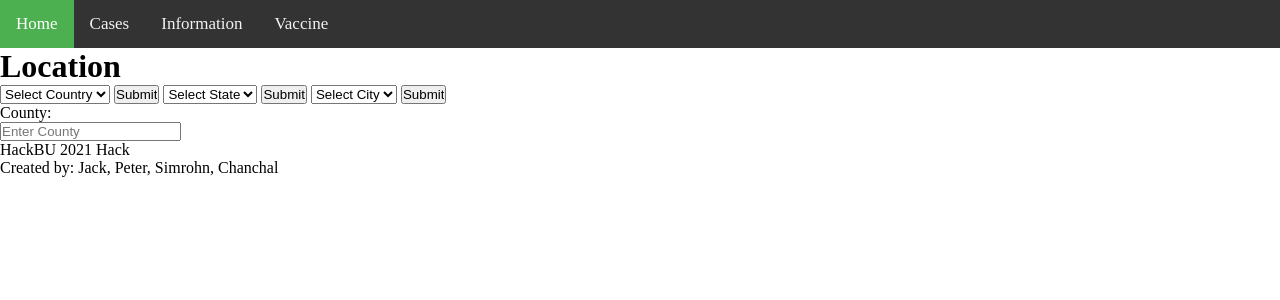
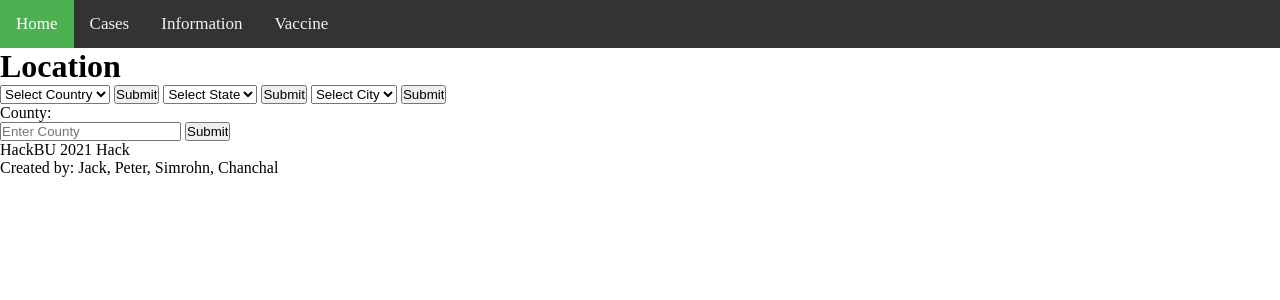
Before and after one commit to JA7ja/CovidForecast, a Flask app: page /home.html in a window 1280 px wide. Shown: the top 300 px of the page. Run offline with Flask 2, Linux system fonts and the light colour scheme; some libraries are stand-ins or nearby versions.

Commit message:
county submit button

```diff
--- a/templates/home.html
+++ b/templates/home.html
@@ -36,6 +36,7 @@
 	<form name="locationData" action="home.html" method="POST">
 		<p>County:</p>
 		<input id="county" name="county" placeholder="Enter County" type="text">
+		<input type="submit" value="Submit" class="myButton">
 	</form>
 </body>
 
```
